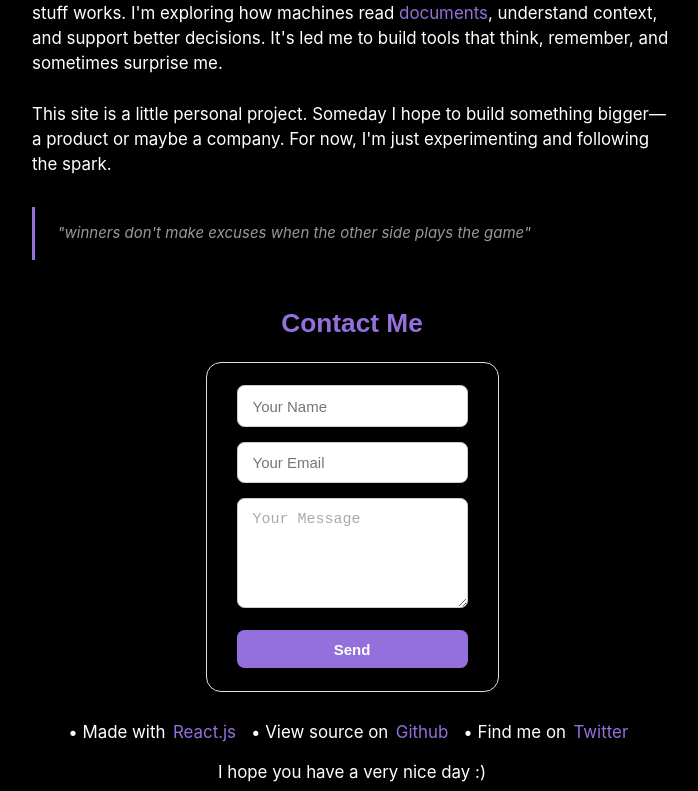
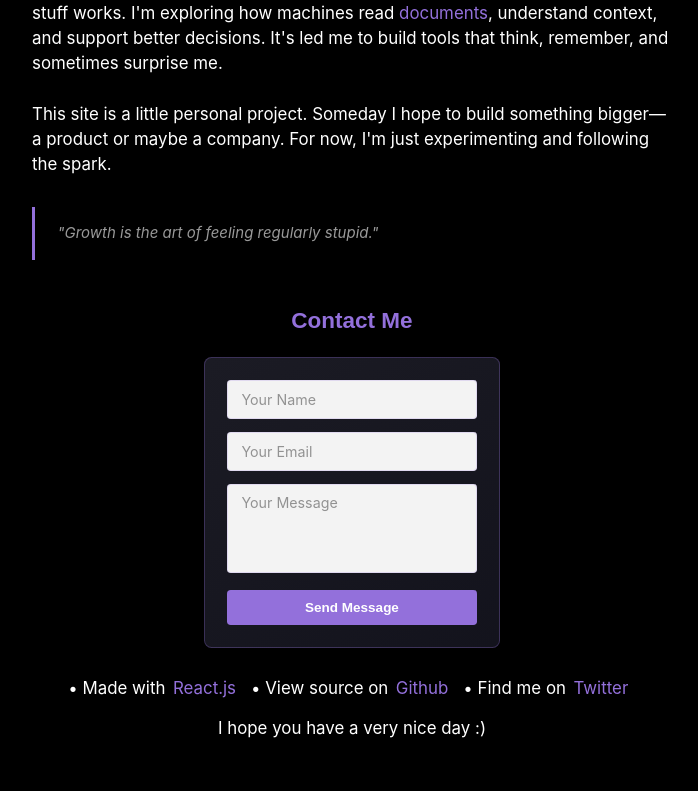
Before and after one commit to jainilshah007/Jainil-Portfolio, a React (Vite) app: page / in a window 1280 px wide. Shown: the part 362-1153 px from the top of the page, without its empty margins (288-986 px from the left). After the commit the page ends 1109 px from the top, so only its background shows below. Built offline with nearby package versions, Linux system fonts and the light colour scheme.

Commit message:
refactor: restyle contact form, update quote in Home, and adjust contact form fields.

```diff
--- a/src/Home.jsx
+++ b/src/Home.jsx
@@ -34,7 +34,7 @@ const Home = () => {
             For now, I'm just experimenting and following the spark.
           </p>
           <blockquote className="quote">
-            "winners don't make excuses when the other side plays the game"
+            "Growth is the art of feeling regularly stupid."
           </blockquote>
         </div>
       </div>
--- a/src/components/Contact.jsx
+++ b/src/components/Contact.jsx
@@ -2,93 +2,6 @@ import React from 'react';
 import styled from 'styled-components';
 
 const Contact = () => {
-  const Wrapper = styled.section`
-    padding: 2rem 1rem;
-
-    .text_contact {
-      text-align: center;
-      font-size: 1.75rem;
-      font-weight: 600;
-      margin-bottom: 1.5rem;
-      color: ${({ theme }) => theme.colors.helper};
-    }
-
-    .container {
-      display: flex;
-      justify-content: center;
-    }
-
-    .contact-form {
-      width: 100%;
-      max-width: 500px;
-      padding: 1.5rem 2rem;
-      border: 1px solid #e0e0e0;
-      border-radius: 1rem;
-      box-shadow: 0 4px 6px rgba(0, 0, 0, 0.04);
-
-      .contact-inputs {
-        display: flex;
-        flex-direction: column;
-        gap: 1rem;
-
-        input[type='text'],
-        input[type='email'],
-        textarea {
-          font-size: 1rem;
-          padding: 0.75rem 1rem;
-          border: 1px solid #ccc;
-          border-radius: 0.5rem;
-          transition: border-color 0.3s ease;
-
-          &:focus {
-            border-color: ${({ theme }) => theme.colors.helper};
-            outline: none;
-          }
-        }
-
-        textarea::placeholder {
-          color: #aaa;
-        }
-
-        input[type='submit'] {
-          margin-top: 0.5rem;
-          padding: 0.7rem 1rem;
-          background-color: ${({ theme }) => theme.colors.helper};
-          color: white;
-          border: none;
-          border-radius: 0.5rem;
-          font-weight: 600;
-          font-size: 1rem;
-          cursor: pointer;
-          transition: transform 0.2s ease, background-color 0.3s ease;
-
-          &:hover {
-            opacity: 0.85;
-            transform: scale(0.97);
-          }
-        }
-      }
-    }
-
-    @media (max-width: 768px) {
-      padding: 2rem 0;
-
-      .container {
-        width: 90vw;
-        margin: 0 auto;
-      }
-
-      .contact-form {
-        padding: 1.25rem;
-        max-width: 100%;
-      }
-
-      .text_contact {
-        font-size: 1.5rem;
-      }
-    }
-  `;
-
   return (
     <Wrapper>
       <h2 className="text_contact">Contact Me</h2>
@@ -116,11 +29,11 @@ const Contact = () => {
             <textarea
               name="message"
               placeholder="Your Message"
-              rows="5"
+              rows="4"
               autoComplete="off"
               required
             />
-            <input type="submit" value="Send" />
+            <input type="submit" value="Send Message" />
           </form>
         </div>
       </div>
@@ -128,4 +41,95 @@ const Contact = () => {
   );
 };
 
+const Wrapper = styled.section`
+  padding: 2rem 1rem;
+
+  .text_contact {
+    text-align: center;
+    font-family: 'Space Grotesk', sans-serif;
+    font-size: 1.5rem;
+    font-weight: 600;
+    margin-bottom: 1.5rem;
+    color: ${({ theme }) => theme.colors.helper};
+  }
+
+  .container {
+    display: flex;
+    justify-content: center;
+  }
+
+  .contact-form {
+    width: 100%;
+    max-width: 420px;
+    padding: 1.5rem;
+    background: linear-gradient(145deg, rgba(30, 30, 40, 0.9), rgba(20, 20, 30, 0.95));
+    border: 1px solid rgba(147, 112, 219, 0.3);
+    border-radius: 0.5rem;
+
+    .contact-inputs {
+      display: flex;
+      flex-direction: column;
+      gap: 0.875rem;
+
+      input[type='text'],
+      input[type='email'],
+      textarea {
+        font-family: inherit;
+        font-size: 0.95rem;
+        padding: 0.65rem 0.875rem;
+        background: rgba(255, 255, 255, 0.95);
+        border: 1px solid rgba(147, 112, 219, 0.2);
+        border-radius: 0.25rem;
+        color: #1a1a2e;
+        transition: border-color 0.2s ease, box-shadow 0.2s ease;
+
+        &::placeholder {
+          color: rgba(0, 0, 0, 0.4);
+        }
+
+        &:focus {
+          border-color: ${({ theme }) => theme.colors.helper};
+          box-shadow: 0 0 0 2px rgba(147, 112, 219, 0.1);
+          outline: none;
+        }
+      }
+
+      textarea {
+        resize: none;
+      }
+
+      input[type='submit'] {
+        margin-top: 0.25rem;
+        padding: 0.65rem 1rem;
+        background: ${({ theme }) => theme.colors.helper};
+        color: #fff;
+        border: none;
+        border-radius: 0.25rem;
+        font-weight: 600;
+        font-size: 0.9rem;
+        cursor: pointer;
+        transition: opacity 0.2s ease, transform 0.2s ease;
+
+        &:hover {
+          opacity: 0.9;
+          transform: translateY(-1px);
+        }
+      }
+    }
+  }
+
+  @media (max-width: 768px) {
+    padding: 2rem 0;
+
+    .container {
+      width: 90vw;
+      margin: 0 auto;
+    }
+
+    .contact-form {
+      max-width: 100%;
+    }
+  }
+`;
+
 export default Contact;
```
